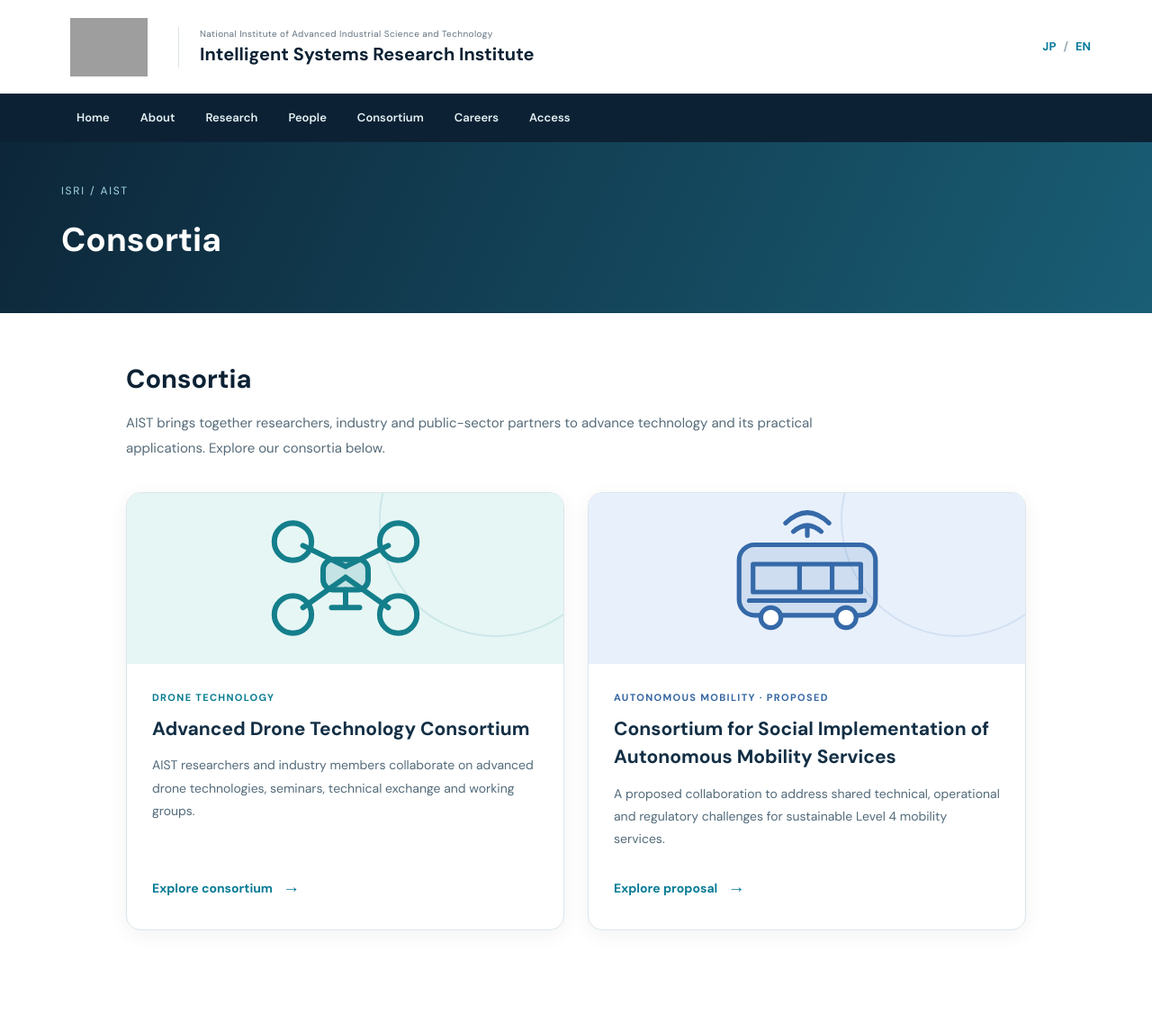
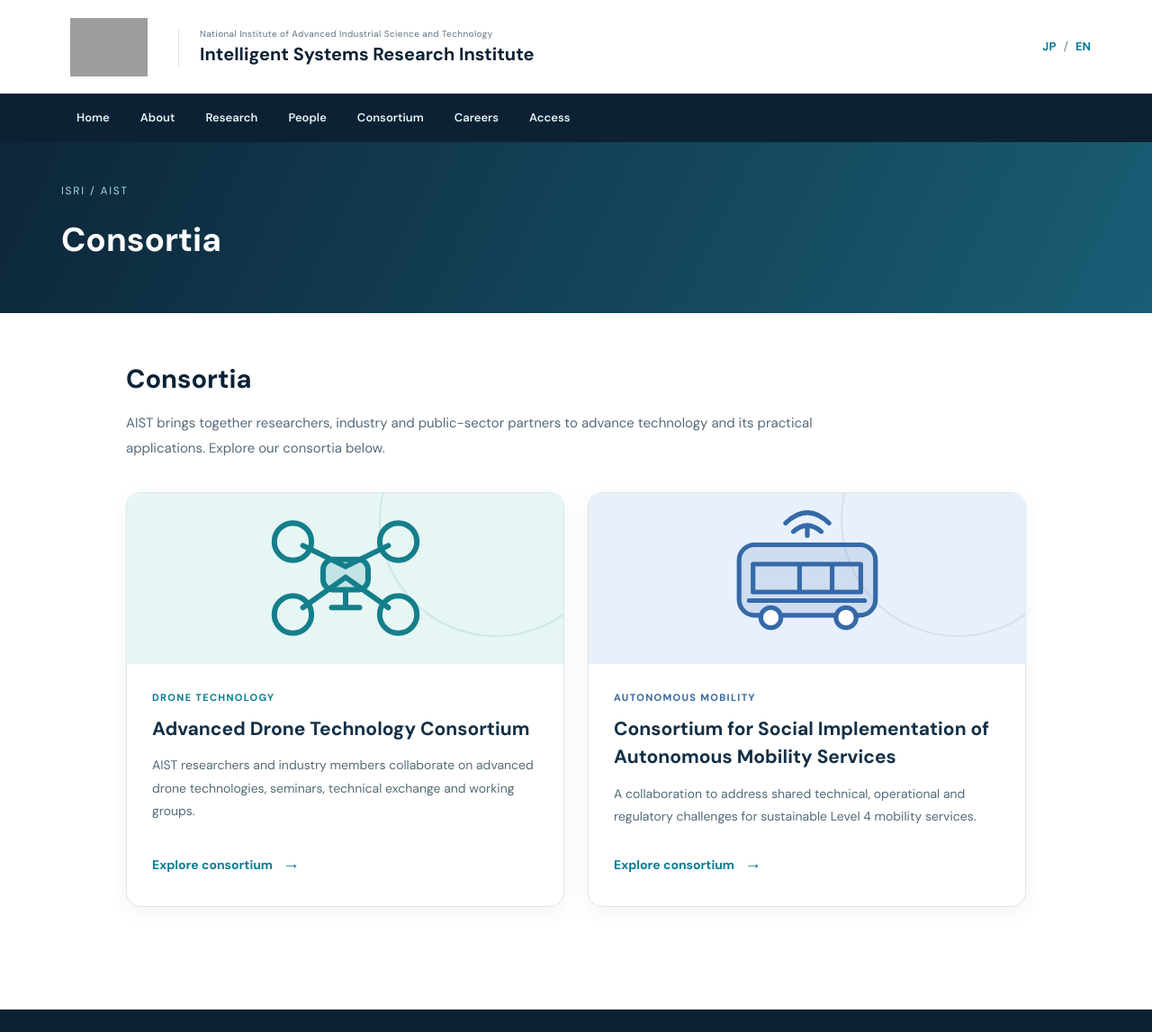
Before and after one commit to isri-aist/isri-aist.github.io, a Jekyll site: the page built from en/consortium/index.md, in a window 1280 px wide, cut to the strip 0-1147 px from the top of the page. Shown: the whole strip at 90% size. Built offline with Jekyll 4.4.1, drawn with Linux system fonts in a browser that asks for light colours; grey boxes are pictures that could not be loaded.

Commit message:
Reflect approved establishment of autonomous mobility consortium

```diff
--- a/en/consortium/index.md
+++ b/en/consortium/index.md
@@ -8,5 +8,5 @@ permalink: /en/consortium/
 <section class="consortium-intro"><h1>Consortia</h1><p>AIST brings together researchers, industry and public-sector partners to advance technology and its practical applications. Explore our consortia below.</p></section>
 <div class="consortium-grid">
 <a class="consortium-card consortium-card--drone" href="{{ '/en/consortium/drone_consortium.html' | relative_url }}" aria-label="View the Advanced Drone Technology Consortium"><div class="consortium-card-art"><svg class="consortium-icon" viewBox="0 0 240 180" role="img" aria-label="Drone illustration" xmlns="http://www.w3.org/2000/svg"><g fill="none" stroke="currentColor" stroke-width="7" stroke-linecap="round" stroke-linejoin="round"><path d="M120 75L65 48M120 75l55-27M120 89l-55 39m55-39l55 39"/><rect x="91" y="66" width="58" height="39" rx="13" fill="currentColor" fill-opacity=".16"/><circle cx="52" cy="43" r="24"/><circle cx="188" cy="43" r="24"/><circle cx="52" cy="137" r="24"/><circle cx="188" cy="137" r="24"/><path d="M120 105v23m-18 0h36"/></g></svg><span class="consortium-card-art-circle"></span></div><div class="consortium-card-body"><span class="consortium-card-kicker">DRONE TECHNOLOGY</span><h2>Advanced Drone Technology Consortium</h2><p>AIST researchers and industry members collaborate on advanced drone technologies, seminars, technical exchange and working groups.</p><span class="consortium-card-action">Explore consortium <span aria-hidden="true">→</span></span></div></a>
-<a class="consortium-card consortium-card--mobility" href="{{ '/en/consortium/automated_driving_consortium.html' | relative_url }}" aria-label="View the proposed autonomous mobility consortium"><div class="consortium-card-art"><svg class="consortium-icon" viewBox="0 0 240 180" role="img" aria-label="Autonomous bus illustration" xmlns="http://www.w3.org/2000/svg"><g fill="none" stroke="currentColor" stroke-width="6" stroke-linejoin="round" stroke-linecap="round"><rect x="32" y="47" width="176" height="91" rx="20" fill="currentColor" fill-opacity=".14"/><path d="M50 72h139v36H50zM110 72v36m42-36v36M45 119h149"/><circle cx="73" cy="141" r="13" fill="#fff"/><circle cx="170" cy="141" r="13" fill="#fff"/><path d="M120 35v-13m-18 8q18-16 36 0M92 19q28-27 56 0"/></g></svg><span class="consortium-card-art-circle"></span></div><div class="consortium-card-body"><span class="consortium-card-kicker">AUTONOMOUS MOBILITY · PROPOSED</span><h2>Consortium for Social Implementation of Autonomous Mobility Services</h2><p>A proposed collaboration to address shared technical, operational and regulatory challenges for sustainable Level 4 mobility services.</p><span class="consortium-card-action">Explore proposal <span aria-hidden="true">→</span></span></div></a>
+<a class="consortium-card consortium-card--mobility" href="{{ '/en/consortium/automated_driving_consortium.html' | relative_url }}" aria-label="View the autonomous mobility consortium"><div class="consortium-card-art"><svg class="consortium-icon" viewBox="0 0 240 180" role="img" aria-label="Autonomous bus illustration" xmlns="http://www.w3.org/2000/svg"><g fill="none" stroke="currentColor" stroke-width="6" stroke-linejoin="round" stroke-linecap="round"><rect x="32" y="47" width="176" height="91" rx="20" fill="currentColor" fill-opacity=".14"/><path d="M50 72h139v36H50zM110 72v36m42-36v36M45 119h149"/><circle cx="73" cy="141" r="13" fill="#fff"/><circle cx="170" cy="141" r="13" fill="#fff"/><path d="M120 35v-13m-18 8q18-16 36 0M92 19q28-27 56 0"/></g></svg><span class="consortium-card-art-circle"></span></div><div class="consortium-card-body"><span class="consortium-card-kicker">AUTONOMOUS MOBILITY</span><h2>Consortium for Social Implementation of Autonomous Mobility Services</h2><p>A collaboration to address shared technical, operational and regulatory challenges for sustainable Level 4 mobility services.</p><span class="consortium-card-action">Explore consortium <span aria-hidden="true">→</span></span></div></a>
 </div>
```
